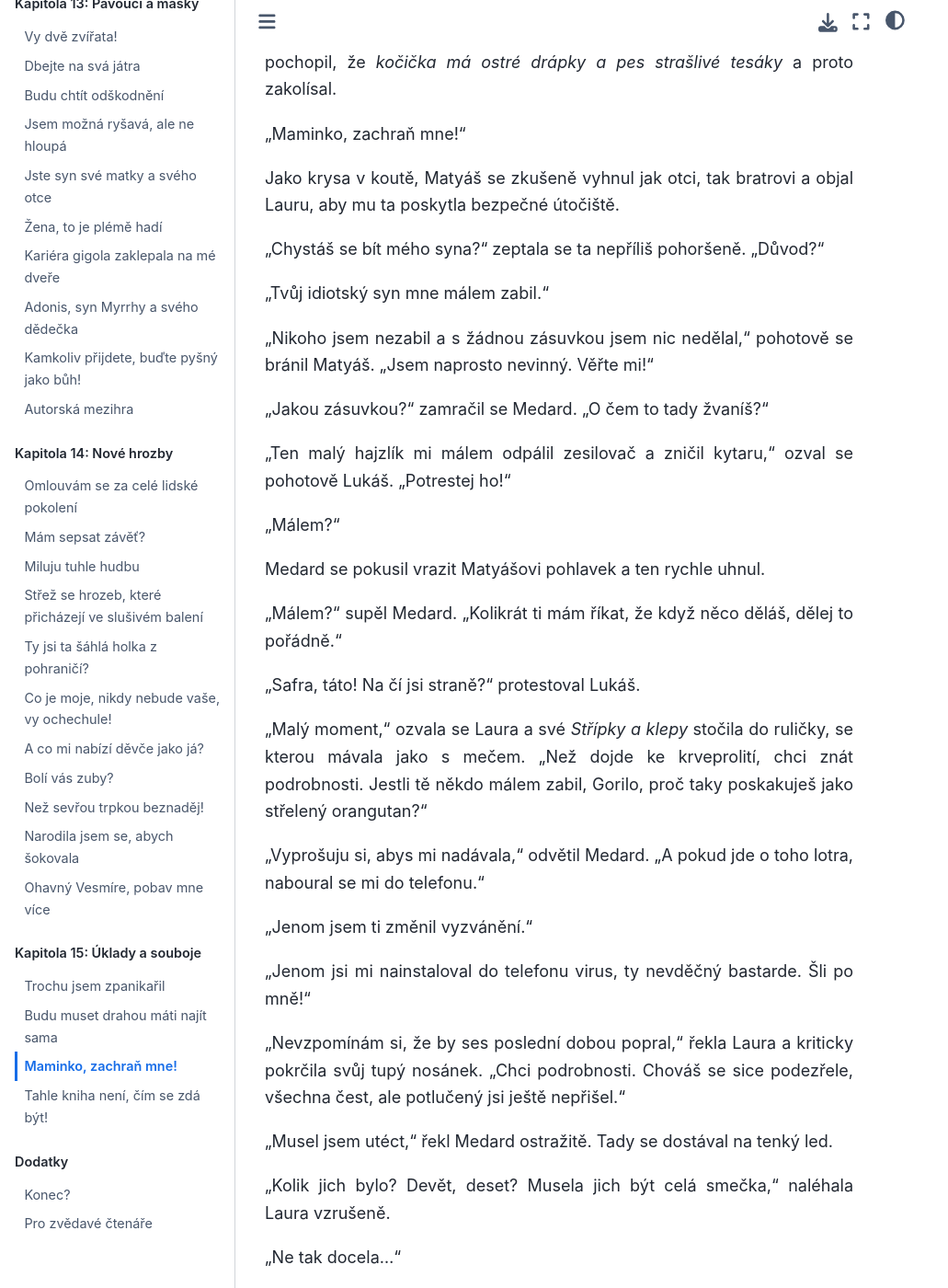
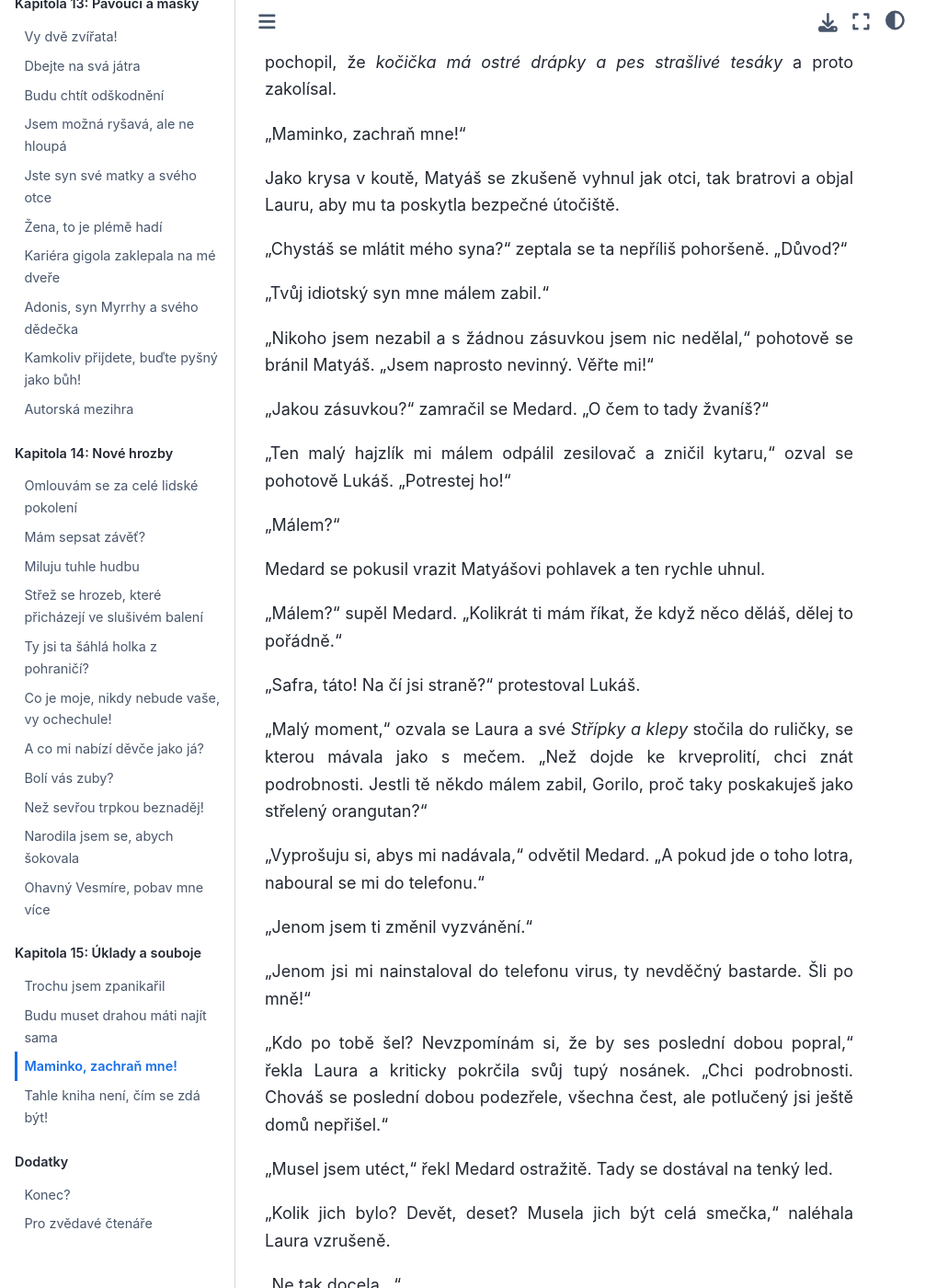
Before and after one commit to hanpari/sest-spolecniku, a Sphinx documentation site: the page built from source/sest_spolecniku/015-uklady-a-souboje/03.md, in a window 1280 px wide and 1400 px high, scrolled down 6543 px. Shown: the whole window at 92% size, without its empty margins (0-1031 px from the left). Built offline with Sphinx 7.4.7 and the Sphinx Book theme 1.1.4, drawn with Linux system fonts in a browser that asks for light colours; some of the changed text lies outside the part shown.

Commit message:
Update 03.md

```diff
--- a/source/sest_spolecniku/015-uklady-a-souboje/03.md
+++ b/source/sest_spolecniku/015-uklady-a-souboje/03.md
@@ -165,7 +165,7 @@ Medardovi jeho chabé vzpomínky na školní němčinu nestačily na to, aby poc
 
 Jako krysa v koutě, Matyáš se zkušeně vyhnul jak otci, tak bratrovi a objal Lauru, aby mu ta poskytla bezpečné útočiště.
 
-"Chystáš se bít mého syna?" zeptala se ta nepříliš pohoršeně. "Důvod?"
+"Chystáš se mlátit mého syna?" zeptala se ta nepříliš pohoršeně. "Důvod?"
 
 "Tvůj idiotský syn mne málem zabil."
 
@@ -191,7 +191,7 @@ Medard se pokusil vrazit Matyášovi pohlavek a ten rychle uhnul.
 
 "Jenom jsi mi nainstaloval do telefonu virus, ty nevděčný bastarde. Šli po mně!"
 
-"Nevzpomínám si, že by ses poslední dobou popral," řekla Laura a kriticky pokrčila svůj tupý nosánek. "Chci podrobnosti. Chováš se sice podezřele, všechna čest, ale potlučený jsi ještě nepřišel."
+"Kdo po tobě šel? Nevzpomínám si, že by ses poslední dobou popral," řekla Laura a kriticky pokrčila svůj tupý nosánek. "Chci podrobnosti. Chováš se poslední dobou podezřele, všechna čest, ale potlučený jsi ještě domů nepřišel."
 
 "Musel jsem utéct," řekl Medard ostražitě. Tady se dostával na tenký led.
 
```
Also changed, not shown: other parts of source/sest_spolecniku/015-uklady-a-souboje/03.md (+1 -1 lines).
